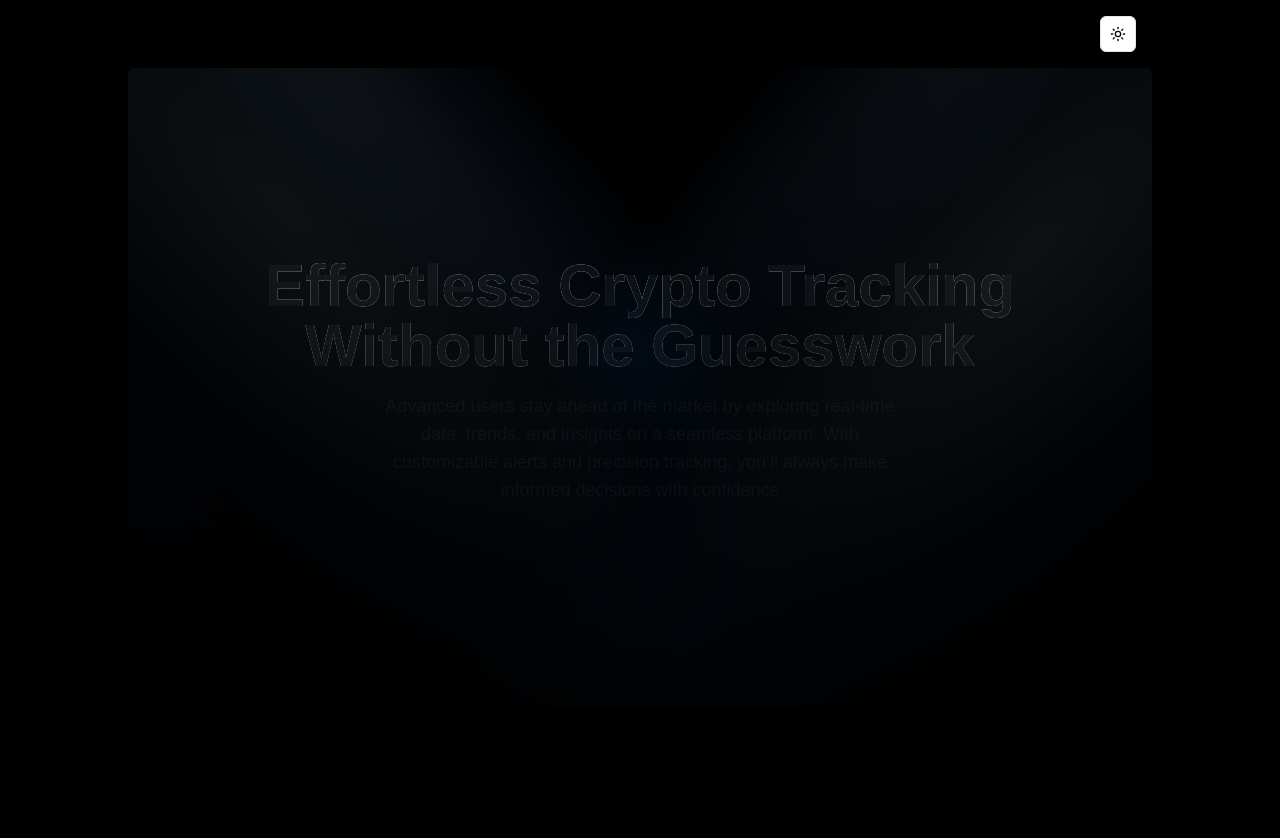
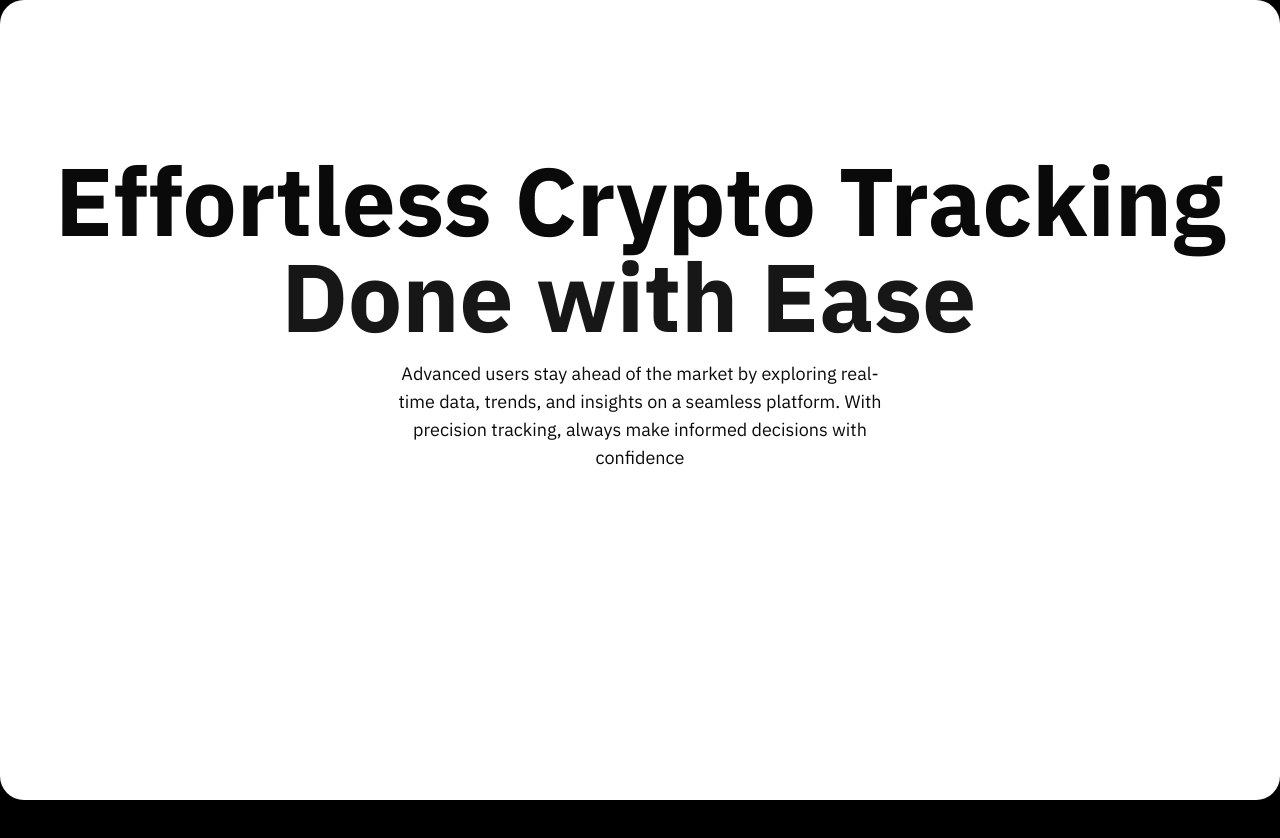
Before and after one commit to mohdsahil36/Crypto, a Next.js app: page / in a window 1280 px wide. Shown: the top 838 px of the page. After the commit the page ends 800 px from the top, so only its background shows below. Built offline with nearby package versions, Linux system fonts and the light colour scheme.

Commit message:
landing page - header complete

```diff
--- a/app/layout.tsx
+++ b/app/layout.tsx
@@ -1,8 +1,15 @@
 import type { Metadata } from "next";
 import { Geist, Geist_Mono } from "next/font/google";
+import { IBM_Plex_Sans } from "next/font/google";
 import "./globals.css";
 import { ThemeProvider } from "@/app/context/theme-provider";
 import Navbar from './components/Navbar';
+
+const ibmPlexSans = IBM_Plex_Sans({
+  variable: "--font-ibm-plex-sans",
+  subsets: ["latin"],
+  weight: ["400", "500", "600", "700"], // Regular, Medium, Semi-Bold, and Bold
+});
 
 const geistSans = Geist({
   variable: "--font-geist-sans",
@@ -27,7 +34,8 @@ export default function RootLayout({
   return (
     <html lang="en"suppressHydrationWarning>
       <body
-        className={`${geistSans.variable} ${geistMono.variable} antialiased`}
+        className={`${ibmPlexSans.variable} ${geistSans.variable} antialiased`}
+        style={{ fontFamily: "var(--font-ibm-plex-sans), sans-serif" }}
       >
         <ThemeProvider
         attribute="class"
@@ -35,7 +43,7 @@ export default function RootLayout({
         enableSystem
         disableTransitionOnChange>
           <div className="max-w-[80%] mx-auto">
-            <Navbar/>
+            {/* <Navbar/> */}
           </div>
           {children}
         </ThemeProvider>
--- a/app/page.tsx
+++ b/app/page.tsx
@@ -1,18 +1,19 @@
-// import { cn } from "@/lib/utils";
 import { Spotlight } from "./ui-components/Spotlight";
+import { FlipWords } from "./ui-components/Flipwords";
 
 export default function Home() {
+  const words=["Simplified for Clarity","Done with Ease","Without the Guesswork"]
   return (
-    <div className="h-screen max-w-[80%] mx-auto dark:bg-black rounded-3xl ">
+    <div className="h-screen mx-auto bg-white dark:bg-black rounded-3xl ">
       <>
         <div className="h-[40rem] w-full rounded-md flex md:items-center md:justify-center dark:bg-black/[0.96] antialiased bg-grid-white/[0.02] relative overflow-hidden">
-          <Spotlight />
+          <Spotlight/>
           <div className=" p-4 max-w-7xl mx-auto relative z-10  w-full pt-20 md:pt-0">
-            <h1 className="text-4xl md:text-6xl font-bold text-center bg-clip-text dark:text-transparent bg-gradient-to-b from-neutral-50 to-neutral-400 bg-opacity-50">
-            Effortless Crypto Tracking <br /> Without the Guesswork
+            <h1 className="text-4xl md:text-8xl font-bold text-center bg-clip-text dark:text-transparent bg-gradient-to-b from-neutral-50 to-neutral-400 bg-opacity-50">
+            Effortless Crypto Tracking <br /> <FlipWords words={words} className="text-center"/>
             </h1>
-            <p className="mt-4 font-normal text-lg dark:text-neutral-300 max-w-lg text-center mx-auto">
-            Advanced users stay ahead of the market by exploring real-time data, trends, and insights on a seamless platform. With customizable alerts and precision tracking, you’ll always make informed decisions with confidence
+            <p className="mt-4 font-normal text-sm md:text-lg dark:text-neutral-300 max-w-lg text-center mx-auto">
+            Advanced users stay ahead of the market by exploring real-time data, trends, and insights on a seamless platform. With precision tracking, always make informed decisions with confidence
             </p>
           </div>
         </div>
--- /dev/null
+++ b/app/ui-components/Flipwords.tsx
@@ -0,0 +1,95 @@
+"use client";
+import React, { useCallback, useEffect, useRef, useState } from "react";
+import { AnimatePresence, motion, LayoutGroup } from "framer-motion";
+import { cn } from "@/lib/utils";
+
+export const FlipWords = ({
+  words,
+  duration = 4500,
+  className,
+}: {
+  words: string[];
+  duration?: number;
+  className?: string;
+}) => {
+  const [currentWord, setCurrentWord] = useState(words[0]);
+  const [isAnimating, setIsAnimating] = useState<boolean>(false);
+  const startAnimation = useCallback(() => {
+    const word = words[words.indexOf(currentWord) + 1] || words[0];
+    setCurrentWord(word);
+    setIsAnimating(true);
+  }, [currentWord, words]);
+
+  useEffect(() => {
+    if (!isAnimating)
+      setTimeout(() => {
+        startAnimation();
+      }, duration);
+  }, [isAnimating, duration, startAnimation]);
+
+  return (
+    <AnimatePresence
+      onExitComplete={() => {
+        setIsAnimating(false);
+      }}
+    >
+      <motion.div
+        initial={{
+          opacity: 0,
+          y: 10,
+        }}
+        animate={{
+          opacity: 1,
+          y: 0,
+        }}
+        transition={{
+          type: "spring",
+          stiffness: 100,
+          damping: 10,
+        }}
+        exit={{
+          opacity: 0,
+          y: -40,
+          x: 40,
+          filter: "blur(8px)",
+          scale: 2,
+          position: "absolute",
+        }}
+        className={cn(
+          "z-10 inline-block relative text-left text-neutral-900 dark:text-neutral-100 px-2",
+          className
+        )}
+        key={currentWord}
+      >
+        {currentWord.split(" ").map((word, wordIndex) => (
+          <motion.span
+            key={word + wordIndex}
+            initial={{ opacity: 0, y: 10, filter: "blur(8px)" }}
+            animate={{ opacity: 1, y: 0, filter: "blur(0px)" }}
+            transition={{
+              delay: wordIndex * 0.3,
+              duration: 0.3,
+            }}
+            className="inline-block whitespace-nowrap"
+          >
+            {word.split("").map((letter, letterIndex) => (
+              <motion.span
+                key={word + letterIndex}
+                initial={{ opacity: 0, y: 10, filter: "blur(8px)" }}
+                animate={{ opacity: 1, y: 0, filter: "blur(0px)" }}
+                transition={{
+                  delay: wordIndex * 0.3 + letterIndex * 0.05,
+                  duration: 0.2,
+                }}
+                className="inline-block"
+              >
+                {letter}
+              </motion.span>
+            ))}
+            <span className="inline-block">&nbsp;</span>
+          </motion.span>
+        ))}
+      </motion.div>
+    </AnimatePresence>
+  );
+};
--- a/app/ui-components/spotlight.tsx
+++ b/app/ui-components/spotlight.tsx
@@ -1,128 +1,56 @@
 import React from "react";
 import { cn } from "@/lib/utils";
-import { motion } from "motion/react" ;
 
 type SpotlightProps = {
-  gradientFirst?: string;
-  gradientSecond?: string;
-  gradientThird?: string;
-  translateY?: number;
-  width?: number;
-  height?: number;
-  smallWidth?: number;
-  duration?: number;
-  xOffset?: number;
+  className?: string;
+  fill?: string;
 };
 
-export const Spotlight = ({
-  gradientFirst = "radial-gradient(68.54% 68.72% at 55.02% 31.46%, hsla(210, 100%, 85%, .08) 0, hsla(210, 100%, 55%, .02) 50%, hsla(210, 100%, 45%, 0) 80%)",
-  gradientSecond = "radial-gradient(50% 50% at 50% 50%, hsla(210, 100%, 85%, .06) 0, hsla(210, 100%, 55%, .02) 80%, transparent 100%)",
-  gradientThird = "radial-gradient(50% 50% at 50% 50%, hsla(210, 100%, 85%, .04) 0, hsla(210, 100%, 45%, .02) 80%, transparent 100%)",
-  translateY = -350,
-  width = 560,
-  height = 1380,
-  smallWidth = 240,
-  duration = 7,
-  xOffset = 100,
-}: SpotlightProps = {}) => {
+export const Spotlight = ({ className, fill }: SpotlightProps) => {
   return (
-    <motion.div
-      initial={{
-        opacity: 0,
-      }}
-      animate={{
-        opacity: 1,
-      }}
-      transition={{
-        duration: 1.5,
-      }}
-      className="pointer-events-none absolute inset-0 h-full w-full"
+    <svg
+      className={cn(
+        "animate-spotlight pointer-events-none absolute z-[1]  h-[169%] w-[138%] lg:w-[84%] opacity-0",
+        className
+      )}
+      xmlns="http://www.w3.org/2000/svg"
+      viewBox="0 0 3787 2842"
+      fill="none"
     >
-      <motion.div
-        animate={{
-          x: [0, xOffset, 0],
-        }}
-        transition={{
-          duration,
-          repeat: Infinity,
-          repeatType: "reverse",
-          ease: "easeInOut",
-        }}
-        className="absolute top-0 left-0 w-screen h-screen z-40 pointer-events-none"
-      >
-        <div
-          style={{
-            transform: `translateY(${translateY}px) rotate(-45deg)`,
-            background: gradientFirst,
-            width: `${width}px`,
-            height: `${height}px`,
-          }}
-          className={`absolute top-0 left-0`}
-        />
-
-        <div
-          style={{
-            transform: "rotate(-45deg) translate(5%, -50%)",
-            background: gradientSecond,
-            width: `${smallWidth}px`,
-            height: `${height}px`,
-          }}
-          className={`absolute top-0 left-0 origin-top-left`}
-        />
-
-        <div
-          style={{
-            transform: "rotate(-45deg) translate(-180%, -70%)",
-            background: gradientThird,
-            width: `${smallWidth}px`,
-            height: `${height}px`,
-          }}
-          className={`absolute top-0 left-0 origin-top-left`}
-        />
-      </motion.div>
-
-      <motion.div
-        animate={{
-          x: [0, -xOffset, 0],
-        }}
-        transition={{
-          duration,
-          repeat: Infinity,
-          repeatType: "reverse",
-          ease: "easeInOut",
-        }}
-        className="absolute top-0 right-0 w-screen h-screen z-40 pointer-events-none"
-      >
-        <div
-          style={{
-            transform: `translateY(${translateY}px) rotate(45deg)`,
-            background: gradientFirst,
-            width: `${width}px`,
-            height: `${height}px`,
-          }}
-          className={`absolute top-0 right-0`}
-        />
-
-        <div
-          style={{
-            transform: "rotate(45deg) translate(-5%, -50%)",
-            background: gradientSecond,
-            width: `${smallWidth}px`,
-            height: `${height}px`,
-          }}
-          className={`absolute top-0 right-0 origin-top-right`}
-        />
-
-        <div
-          style={{
-            transform: "rotate(45deg) translate(180%, -70%)",
-            background: gradientThird,
-            width: `${smallWidth}px`,
-            height: `${height}px`,
-          }}
-          className={`absolute top-0 right-0 origin-top-rightl`}
-        />
-      </motion.div>
-    </motion.div>
+      <g filter="url(#filter)">
+        <ellipse
+          cx="1924.71"
+          cy="273.501"
+          rx="1924.71"
+          ry="273.501"
+          transform="matrix(-0.822377 -0.568943 -0.568943 0.822377 3631.88 2291.09)"
+          fill={fill || "white"}
+          fillOpacity="0.21"
+        ></ellipse>
+      </g>
+      <defs>
+        <filter
+          id="filter"
+          x="0.860352"
+          y="0.838989"
+          width="3785.16"
+          height="2840.26"
+          filterUnits="userSpaceOnUse"
+          colorInterpolationFilters="sRGB"
+        >
+          <feFlood floodOpacity="0" result="BackgroundImageFix"></feFlood>
+          <feBlend
+            mode="normal"
+            in="SourceGraphic"
+            in2="BackgroundImageFix"
+            result="shape"
+          ></feBlend>
+          <feGaussianBlur
+            stdDeviation="151"
+            result="effect1_foregroundBlur_1065_8"
+          ></feGaussianBlur>
+        </filter>
+      </defs>
+    </svg>
   );
 };
--- a/tailwind.config.ts
+++ b/tailwind.config.ts
@@ -1,5 +1,7 @@
 import type { Config } from "tailwindcss";
-
+const {
+	default: flattenColorPalette,
+} = require("tailwindcss/lib/util/flattenColorPalette");
 export default {
 	darkMode: ["class"],
 	content: [
@@ -9,6 +11,21 @@ export default {
 	],
 	theme: {
 		extend: {
+			animation: {
+				spotlight: "spotlight 2s ease .75s 1 forwards",
+			},
+			keyframes: {
+				spotlight: {
+					"0%": {
+						opacity: 0,
+						transform: "translate(-72%, -62%) scale(0.5)",
+					},
+					"100%": {
+						opacity: 1,
+						transform: "translate(-50%,-40%) scale(1)",
+					},
+				},
+			},
 			colors: {
 				background: 'hsl(var(--background))',
 				foreground: 'hsl(var(--foreground))',
@@ -58,5 +75,16 @@ export default {
 			}
 		}
 	},
-  plugins: [require("tailwindcss-animate")],
+	plugins: [addVariablesForColors],
 } satisfies Config;
+
+function addVariablesForColors({ addBase, theme }: any) {
+	let allColors = flattenColorPalette(theme("colors"));
+	let newVars = Object.fromEntries(
+		Object.entries(allColors).map(([key, val]) => [`--${key}`, val])
+	);
+
+	addBase({
+		":root": newVars,
+	});
+}
```
Also changed, not shown: package.json (+11 -5 lines). Lines whose indentation alone changed are shown as unchanged.
